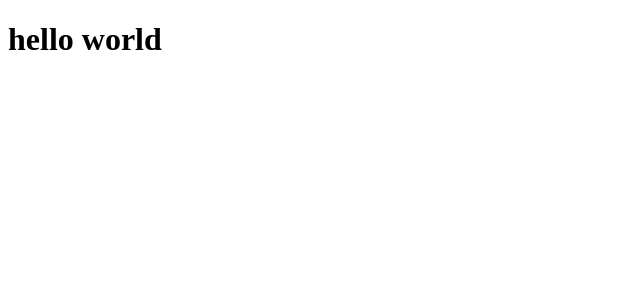
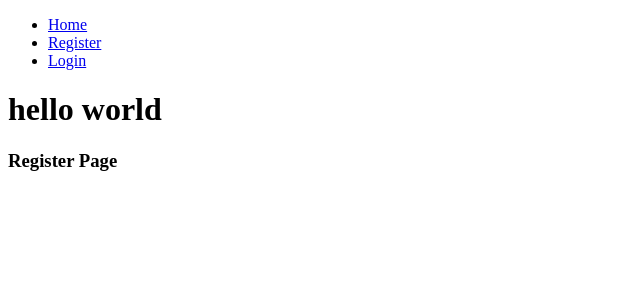
Before and after one commit to kcoulsy/teamup, a React (Create React App) app: page /register in a window 1280 px wide. Shown: the top 300 px of the page, without its empty margins (0-640 px from the left). Built offline with nearby package versions, Linux system fonts and the light colour scheme.

Commit message:
FE: added basic routing with history

```diff
--- a/src/App.js
+++ b/src/App.js
@@ -1,10 +1,34 @@
 import React from "react";
+import {
+    BrowserRouter as Router,
+    Switch,
+    Route,
+    Link
+} from 'react-router-dom';
+
+import history from './helpers/history';
+
+import Home from './pages/Home';
+import Register from './pages/Register';
+import Login from './pages/Login';
 
 function App() {
     return (
-        <div className="App">
-            <h1>hello world</h1>
-        </div>
+        <Router history={history}>
+            <div className="App">
+                <ul>
+                    <li><Link to="/">Home</Link></li>
+                    <li><Link to="/register">Register</Link></li>
+                    <li><Link to="/login">Login</Link></li>
+                </ul>
+                <h1>hello world</h1>
+                <Switch>
+                    <Route exact path="/"><Home /></Route>
+                    <Route path="/register"><Register /></Route>
+                    <Route path="/login"><Login /></Route>
+                </Switch>
+            </div>
+        </Router>
     );
 }
 
--- /dev/null
+++ b/src/helpers/history.js
@@ -0,0 +1,3 @@
+import { createBrowserHistory } from 'history';
+
+export default createBrowserHistory();
--- /dev/null
+++ b/src/pages/Home.js
@@ -0,0 +1,11 @@
+import React from 'react';
+
+function Home() {
+    return (
+        <div>
+            <h3>Home Page</h3>
+        </div>
+    );
+}
+
+export default Home;
--- /dev/null
+++ b/src/pages/Login.js
@@ -0,0 +1,11 @@
+import React from 'react';
+
+function Login() {
+    return (
+        <div>
+            <h3>Login Page</h3>
+        </div>
+    );
+}
+
+export default Login;
--- /dev/null
+++ b/src/pages/Register.js
@@ -0,0 +1,11 @@
+import React from 'react';
+
+function Register() {
+    return (
+        <div>
+            <h3>Register Page</h3>
+        </div>
+    );
+}
+
+export default Register;
```
